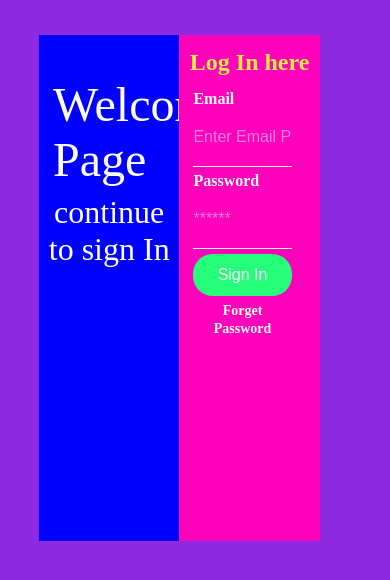
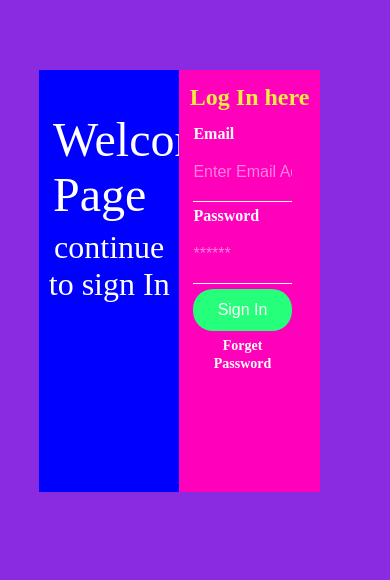
Before and after one commit to Deji98/A-rough-login-page, a plain HTML site: page index.html in a window 390 px wide. Drawn offline with Linux system fonts and the light colour scheme.

Commit message:
improved the respomsiveness

```diff
--- a/index.html
+++ b/index.html
@@ -18,7 +18,7 @@
         <h2>Log In here</h2>
         <form>
           <p>Email</p>
-          <input type="text" name="" placeholder="Enter Email Password" />
+          <input type="text" name="" placeholder="Enter Email Address" />
           <p>Password</p>
           <input type="password" name="" placeholder="******" />
           <input type="submit" name="" value="Sign In" />
--- a/styles.css
+++ b/styles.css
@@ -27,6 +27,7 @@ main {
   background-color: rgb(255, 0, 187);
   width: 40%;
   height: 60vh;
+
   margin-top: 10%;
 }
 
@@ -110,3 +111,23 @@ form a {
   font-size: 200%;
   color: white;
 }
+
+button {
+  padding-top: 10%;
+}
+
+@media screen and (min-width: 200px) and (max-width: 700px) {
+  .welcome {
+    background-color: blue;
+    width: 40%;
+    height: 50vh;
+    margin-top: 20%;
+  }
+
+  .login {
+    background-color: rgb(255, 0, 187);
+    width: 40%;
+    height: 50vh;
+    margin-top: 20%;
+  }
+}
```
